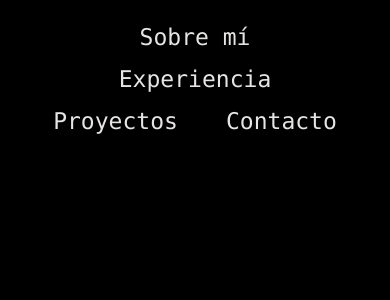
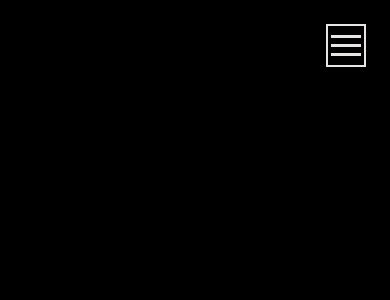
Before and after one commit to Oiranca/IsMyPorfolio, a React (Vite) app: page / in a window 390 px wide. Shown: the top 300 px of the page. Built offline with nearby package versions, Linux system fonts and the light colour scheme.

Commit message:
wip: mobile menu

```diff
--- a/src/components/Navbar/Navbar.tsx
+++ b/src/components/Navbar/Navbar.tsx
@@ -1,4 +1,5 @@
 import '../../styles/Navbar/Navbar.css';
+import { MobileMenu } from './components/MobileMenu/MobileMenu.tsx';
 
 export const Navbar = () => {
     return (
@@ -17,6 +18,7 @@ export const Navbar = () => {
                     <a href="#contact">Contacto</a>
                 </li>
             </ul>
+            <MobileMenu />
         </nav>
     );
 };
--- /dev/null
+++ b/src/components/Navbar/components/MobileMenu/MobileMenu.tsx
@@ -0,0 +1,10 @@
+import { IconMenu } from './components/IconMenu/IconMenu.tsx';
+import '../../../../styles/Navbar/MobileMenu.css';
+
+export const MobileMenu = () => {
+    return (
+        <nav className="mobile_menu_container">
+            <IconMenu />
+        </nav>
+    );
+};
--- /dev/null
+++ b/src/components/Navbar/components/MobileMenu/components/IconMenu/IconMenu.tsx
@@ -0,0 +1,16 @@
+import '../../../../../../styles/Navbar/IconMenu.css';
+import { MouseEvent } from 'react';
+
+export const IconMenu = () => {
+    const menuAction = (event: MouseEvent<HTMLElement>) => {
+        console.log(event.currentTarget.classList.toggle('icon_menu_container_opened'));
+    };
+
+    return (
+        <nav className="icon_menu_container_closed" onClick={menuAction}>
+            <section className="icon_line_first"></section>
+            <section className="icon_line_second"></section>
+            <section className="icon_line_third"></section>
+        </nav>
+    );
+};
--- /dev/null
+++ b/src/styles/Navbar/IconMenu.css
@@ -0,0 +1,41 @@
+.icon_menu_container_closed {
+    display: block;
+    cursor: pointer;
+    padding: 0.20rem;
+    border: solid 2px #e7e5e4;
+    border-radius: 0;
+    transition-property: border-radius;
+    transition-timing-function: ease-out;
+    transition-duration: 500ms;
+    .icon_line_first, .icon_line_second, .icon_line_third {
+        width: 30px;
+        height: 3px;
+        background-color: #e7e5e4;
+        margin: 6px 0;
+        transition: 0.4s;
+    }
+
+}
+
+.icon_menu_container_opened{
+    display: block;
+    cursor: pointer;
+    padding: 0.25rem;
+    border: solid 2px #e7e5e4;
+    border-radius: 100%;
+    transition-property: border-radius;
+    transition-timing-function: ease-out;
+    transition-duration: 500ms;
+
+    .icon_line_first {
+        transform: rotate(-45deg) translate(-5px, 6px);
+    }
+
+    .icon_line_second {
+        opacity: 0;
+    }
+
+    .icon_line_third {
+        transform: rotate(45deg) translate(-5px, -6px);
+    }
+}
--- /dev/null
+++ b/src/styles/Navbar/MobileMenu.css
@@ -0,0 +1,5 @@
+@media (768px <= width ) {
+    .mobile_menu_container {
+        display: none;
+    }
+}
--- a/src/styles/Navbar/Navbar.css
+++ b/src/styles/Navbar/Navbar.css
@@ -12,7 +12,7 @@
         .item_menu, a {
             width: fit-content;
             font-size: larger;
-            color: rgb(231 229 228);
+            color: #e7e5e4;
             border-radius: 0.75rem;
             padding: 0.5rem;
             text-decoration: inherit;
@@ -31,13 +31,16 @@
     }
 }
 
-@media (400px <= width <= 768px) {
+
+@media (768px > width ) {
     .navbar_container {
+        display: flex;
+        justify-content: end;
+        padding: 1rem;
+
         .list_menu {
-            .item_menu, a {
-                font-size: medium;
-            }
+            display: none;
+        }
 
-        }
     }
 }
```
